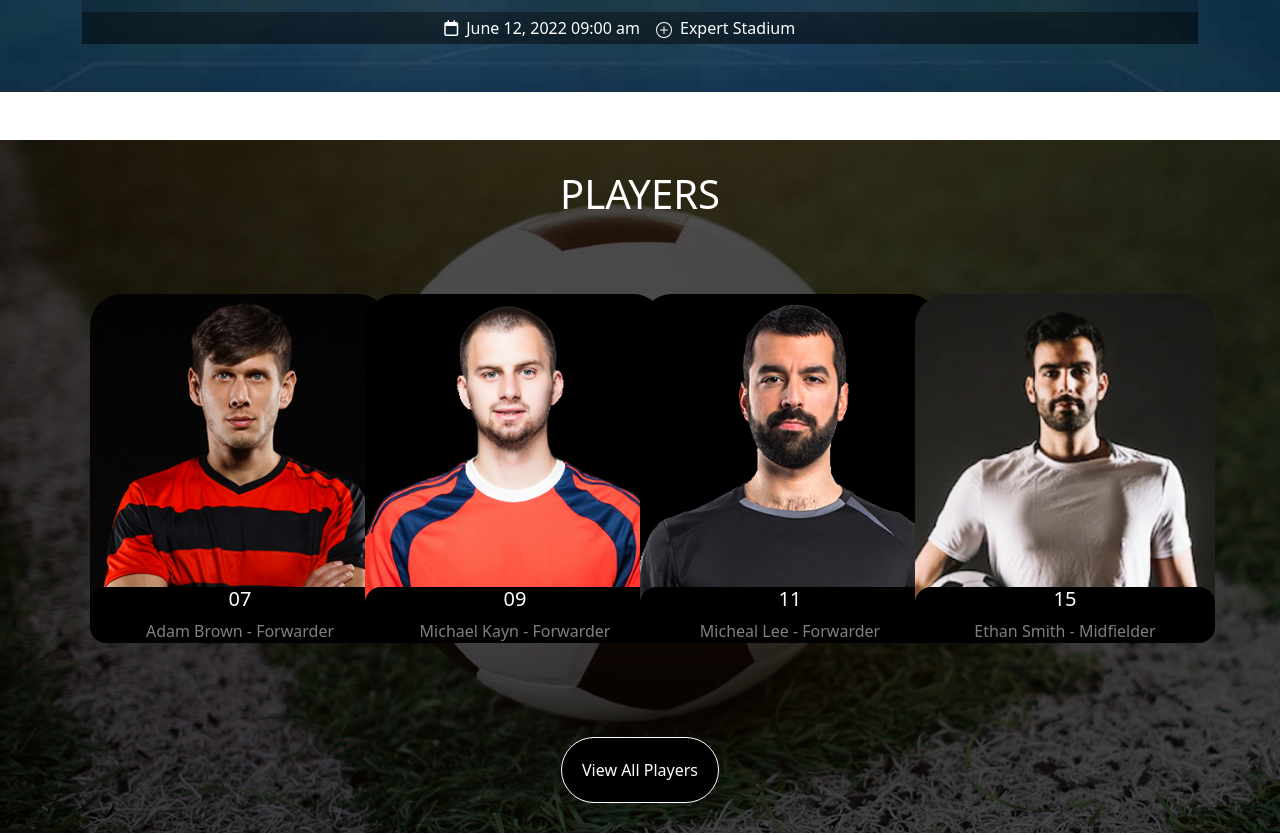
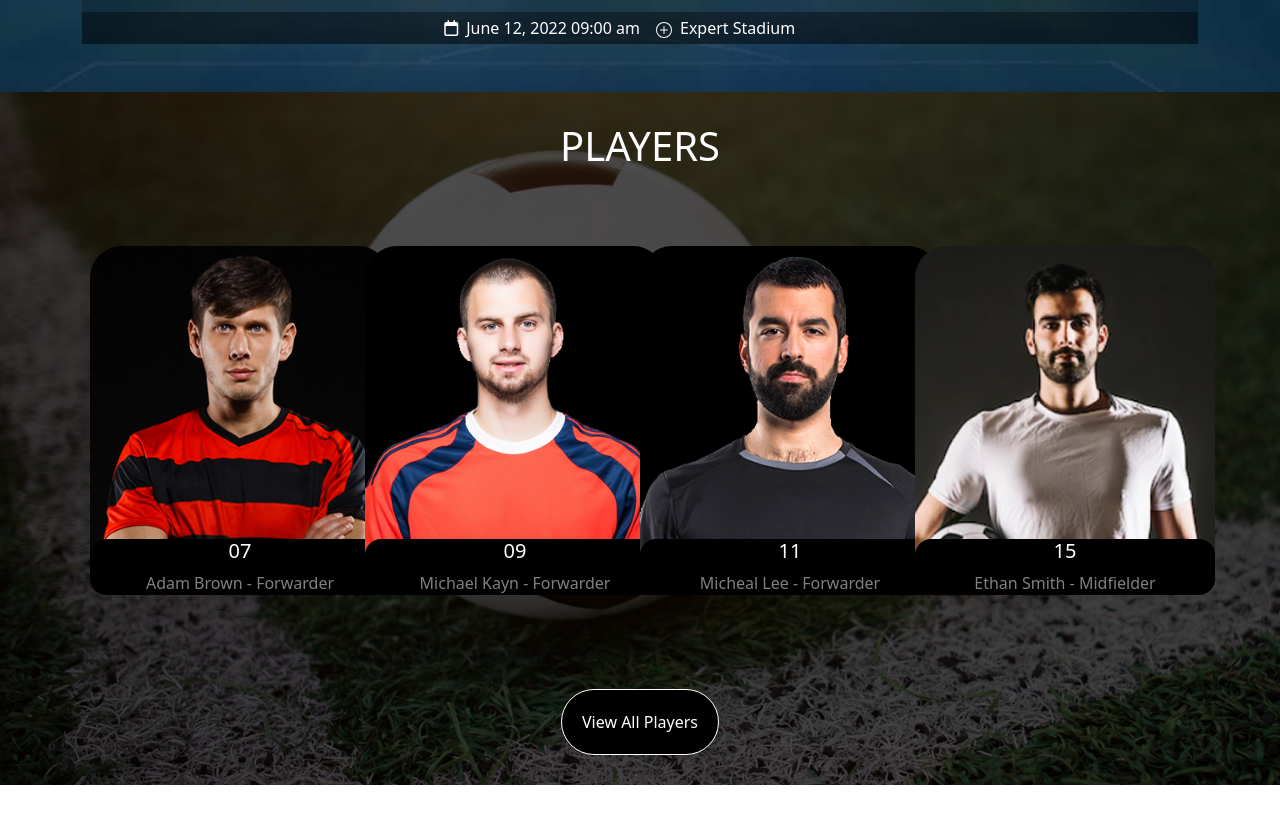
Before and after one commit to Anymoose98/proj-html-vuejs, a Vue app: page / in a window 1280 px wide. Shown: the part 2292-3127 px from the top of the page. Built offline with nearby package versions, Linux system fonts and the light colour scheme.

Commit message:
fixed bg-Matchs

```diff
--- a/src/components/AppMain.vue
+++ b/src/components/AppMain.vue
@@ -38,7 +38,7 @@ export default {
     </div>
 </div>
 
-<div class="background-matches my-5">
+<div class="background-matches my-5 mb-0">
     <AppMatches />
 </div>
 
--- a/src/components/PlayerList.vue
+++ b/src/components/PlayerList.vue
@@ -1,13 +1,13 @@
 <script>
 import { store } from "../store.js"
 import Players from "./Players.vue"
-export default{
-    name:"PlayerList",
+export default {
+    name: "PlayerList",
     components: {
         Players
     },
-    data(){
-        return{
+    data() {
+        return {
             store
         }
     }
@@ -34,24 +34,32 @@ export default{
 </template>
 <style lang ="scss" scoped>
 @use '../styles/generals.scss' as *;
-.container-cards{
+
+.container-cards {
     padding: 20px;
     display: flex;
     flex-wrap: wrap;
     border-radius: 2rem;
 }
-.img-sfondo{
+
+.img-sfondo {
     background-image: url("/player.jpg");
+    background-repeat: no-repeat;
+    background-position: contain;
+    background-size: cover;
 
 }
-.col-12{
+
+.col-12 {
     text-align: center;
-    h1{
+
+    h1 {
         color: white;
         margin-top: 30px;
     }
 }
-.btn{
+
+.btn {
     color: white;
     padding: 20px;
     background-color: black;
@@ -59,11 +67,10 @@ export default{
     margin: 30px 0px;
     border-color: white;
 
-    }
-    .btn:hover{
-        background-color: black;
-        border-color: white;
-        color: white;
-    }
+}
 
-</style>
+.btn:hover {
+    background-color: black;
+    border-color: white;
+    color: white;
+}</style>
```
